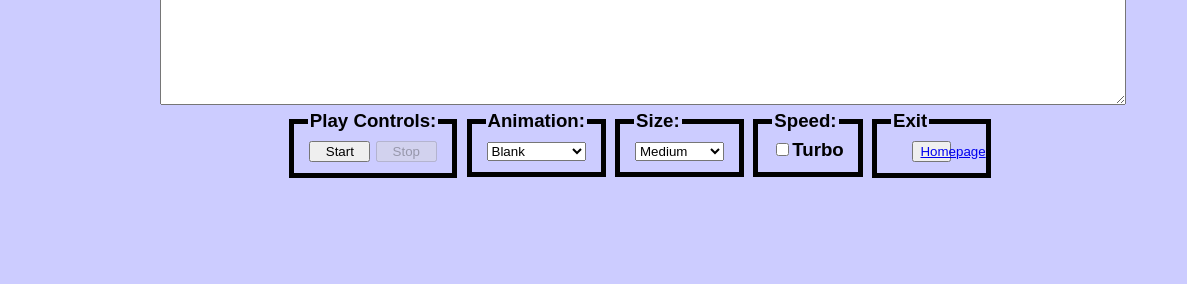
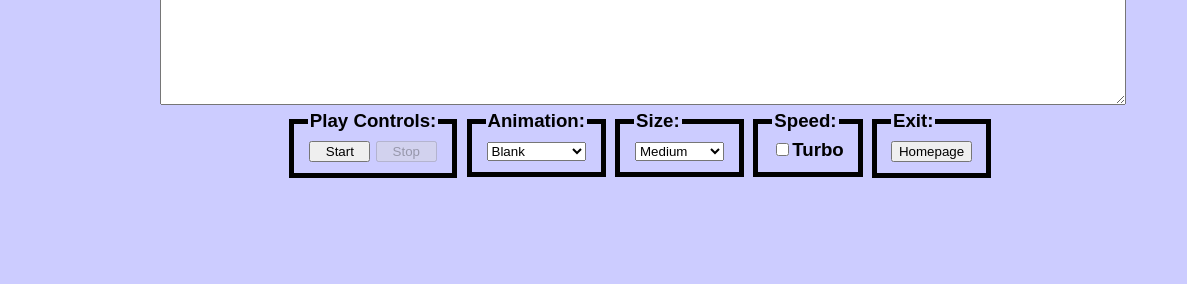
Before and after one commit to ivankras/ivankras.github.io, a plain HTML site: page ascii/index.html in a window 1280 px wide. Shown: the part 318-602 px from the top of the page, 0-1187 px from the left. Drawn offline with Linux system fonts and the light colour scheme; files whose address does not match are found by name.

```diff
--- a/ascii/css/ascii.css
+++ b/ascii/css/ascii.css
@@ -13,6 +13,13 @@
 }
 button{
     width: 47%;
+}
+button#homepage {
+    width: 100%;
+}
+button#homepage > a {
+    text-decoration: none;
+    color: black;
 }
 body{
     font-weight: bold;
--- a/ascii/index.html
+++ b/ascii/index.html
@@ -46,7 +46,7 @@
 				<label><input id="turbo" type="checkbox">Turbo</label>
 			</fieldset>
 			<fieldset>
-				<legend>Exit</legend>
+				<legend>Exit:</legend>
 				<button id="homepage"><a href="/">Homepage</a></button>
 			</fieldset>
 		</div>
--- a/decorate/css/index.css
+++ b/decorate/css/index.css
@@ -31,3 +31,8 @@
     color: green;
     text-decoration: underline;
 }
+
+a {
+    text-decoration: none;
+    color: black;
+}
```
